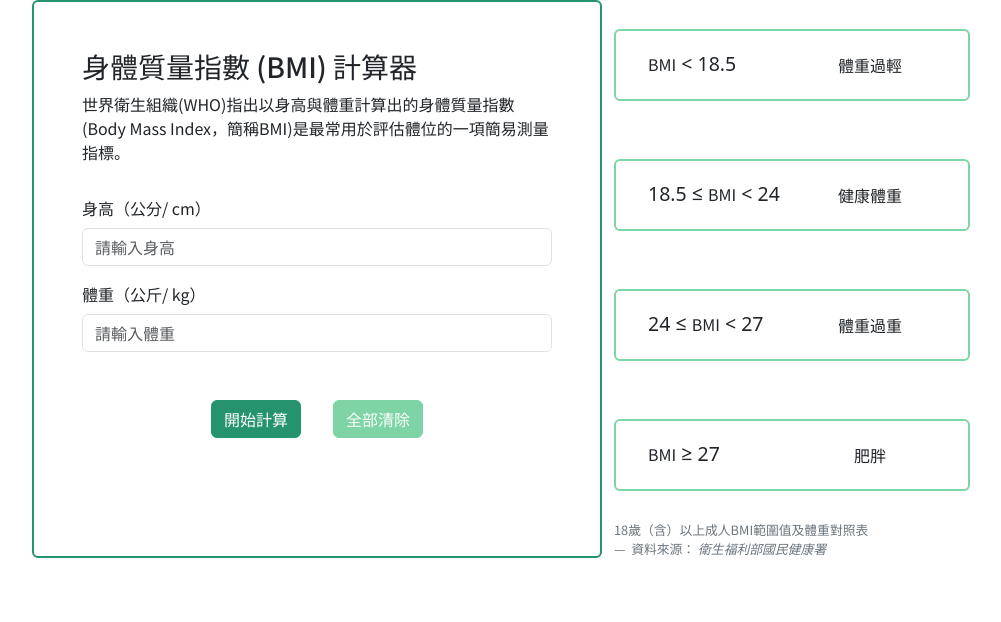
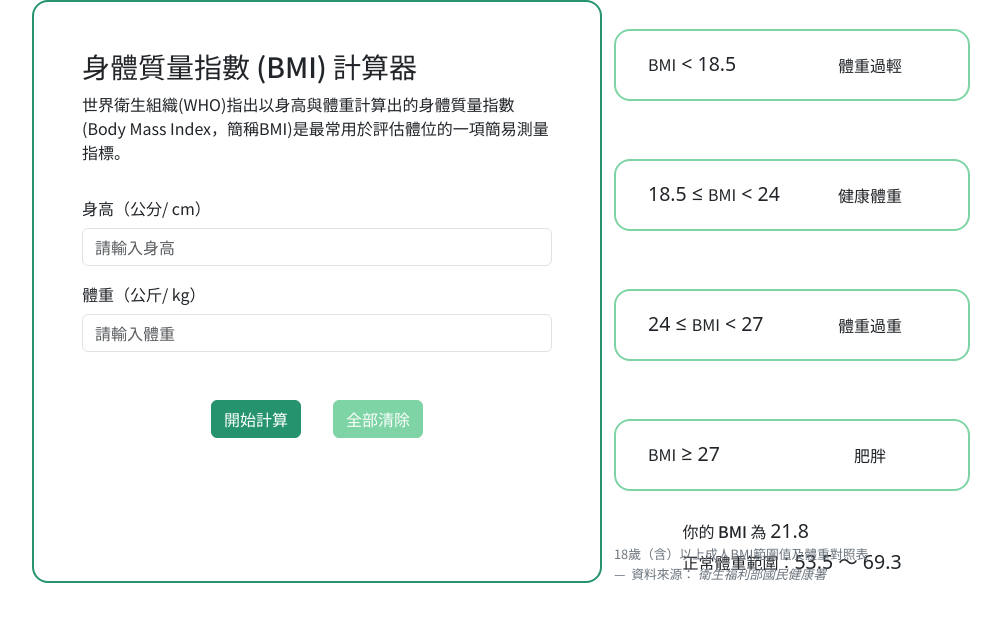
Before and after one commit to LynnLo30/BMI-calculator, a Vue app: page / in a window 1280 px wide. Shown: the top 622 px of the page, without its empty margins (133-1134 px from the left). Built offline with nearby package versions, Linux system fonts and the light colour scheme.

Commit message:
feat: add resultData block to display calculated results
style:
1. override `$card-border-radius` BS variable
2. adjust .result-box positioning to align bottom relative to .container

```diff
--- a/src/App.vue
+++ b/src/App.vue
@@ -1,7 +1,7 @@
 <script setup></script>
 
 <template>
-  <div class="container">
+  <div class="container position-relative">
     <div class="row justify-content-center">
       <div class="calculator-box col-6 card p-5">
         <div class="bmi-header mb-3">
@@ -26,7 +26,7 @@
           </div>
         </form>
       </div>
-      <div class="result-box col-4 d-flex flex-column justify-content-between">
+      <div class="result-box col-4 d-flex flex-column">
         <div class="grade-card">
           <div class="underweight card">
             <div class="card-body row align-items-center mx-1">
@@ -57,7 +57,11 @@
             </div>
           </div>
         </div>
-        <figure class="caption-text">
+        <div class="resultData mx-auto">
+          <h6>你的 BMI 為 <span class="userBMI numberStyle">21.8</span></h6>
+          <h6>正常體重範圍：<span class="idealWeight numberStyle">53.5 ～ 69.3</span></h6>
+        </div>
+        <figure class="caption-text position-absolute bottom-0">
           <p class="text-secondary">18歲（含）以上成人BMI範圍值及體重對照表</p>
           <figcaption class="blockquote-footer">
             資料來源： <cite title="Source Title">衛生福利部國民健康署</cite>
--- a/src/assets/scss/style.scss
+++ b/src/assets/scss/style.scss
@@ -8,6 +8,7 @@
 $primary: #24936E;
 $secondary: #7ED4A5;
 $card-border-width: map-get($border-widths, 2);
+$card-border-radius: $border-radius-xl;
 
 @import "bootstrap/scss/bootstrap";
 
```
